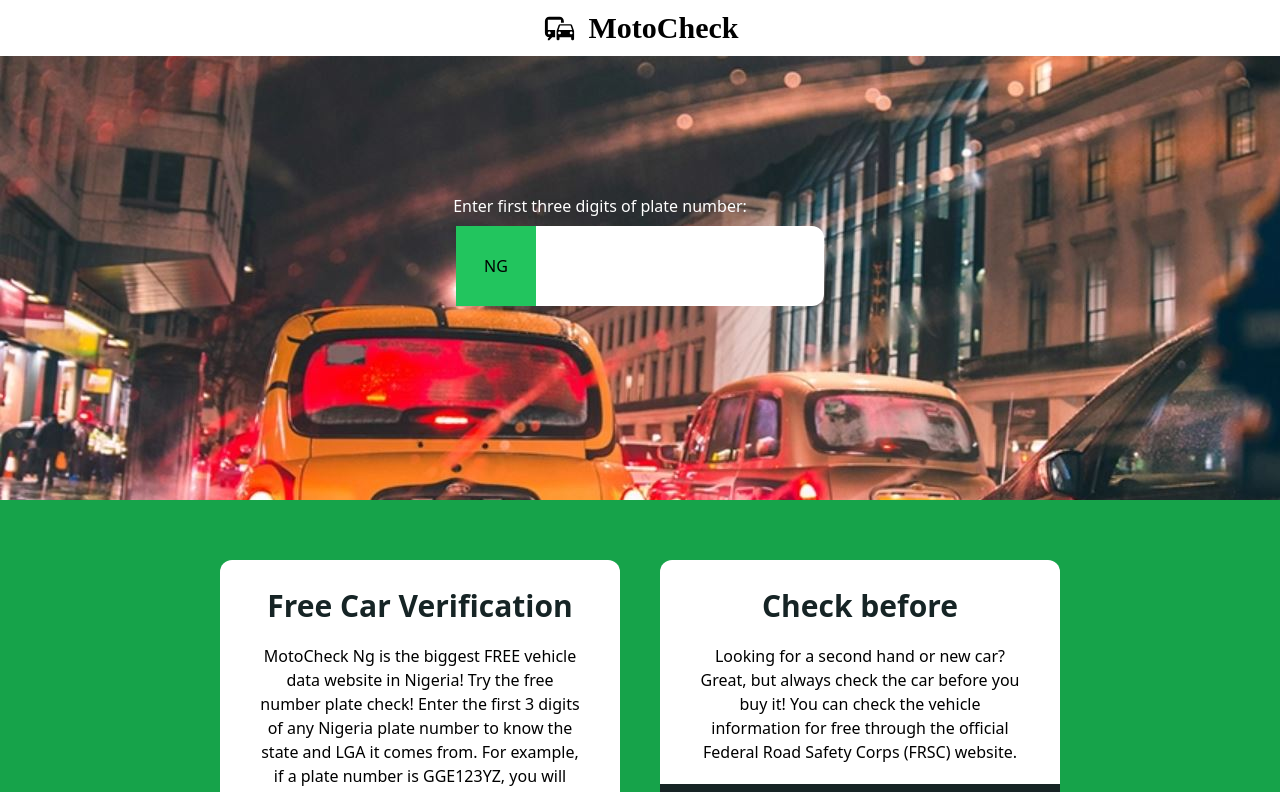
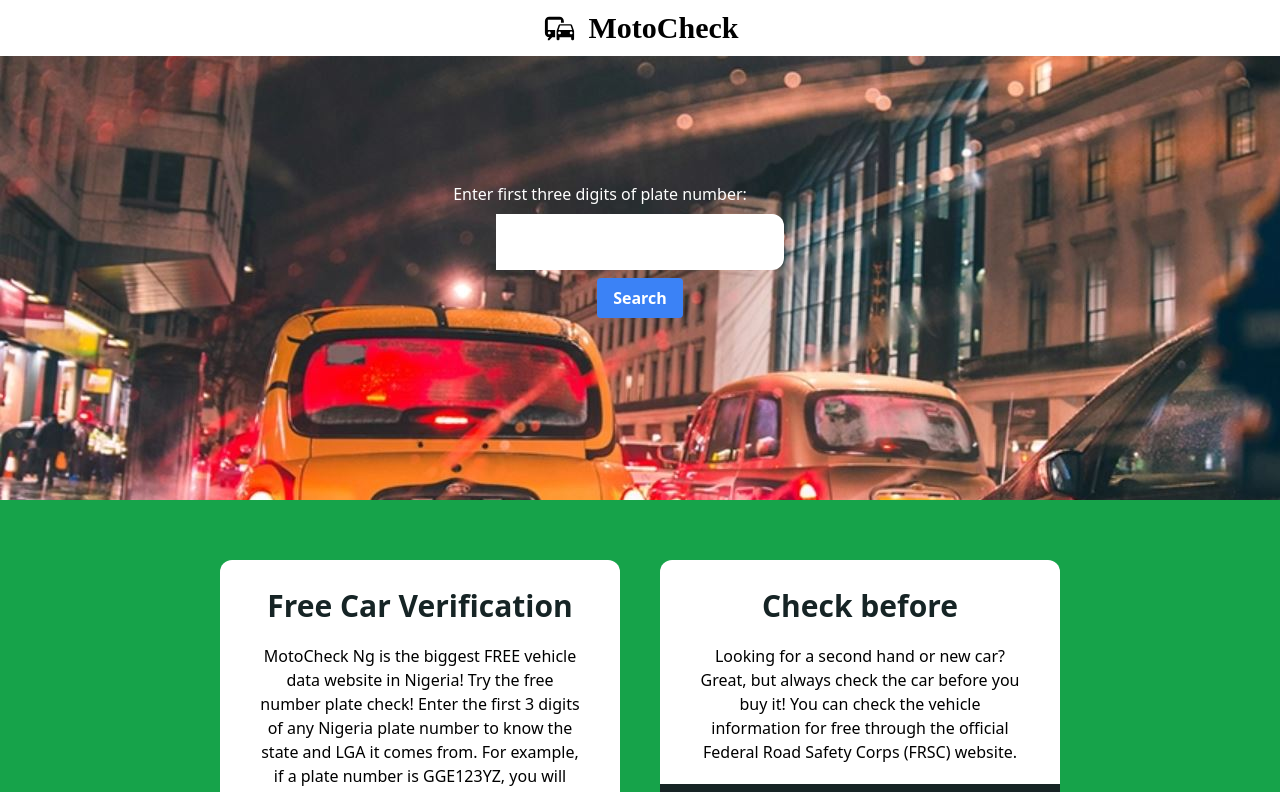
Before and after one commit to Tomiwakukoyi/motocheck, a Next.js app: page / in a window 1280 px wide. Shown: the top 792 px of the page. Built offline with nearby package versions, Linux system fonts and the light colour scheme.

Commit message:
working on the api link to the form

```diff
--- /dev/null
+++ b/app/data/page.js
@@ -0,0 +1,13 @@
+
+import PlateNoDetails from '@/src/components/api-result/plateNoDetails'
+import React from 'react'
+
+const ResultPage = () => {
+  return (
+    <div className=' pt-40'>
+        <PlateNoDetails />
+    </div>
+  )
+}
+
+export default ResultPage
--- /dev/null
+++ b/app/error/page.js
@@ -0,0 +1,13 @@
+
+import ErrorComponent from '@/src/components/api-result/ErrorComponent'
+import React from 'react'
+
+const ErrorPage = () => {
+  return (
+    <div className=' pt-40'>
+        <ErrorComponent />
+    </div>
+  )
+}
+
+export default ErrorPage
--- a/app/page.js
+++ b/app/page.js
@@ -1,13 +1,20 @@
+"use client";
+import React from "react";
+import SearchForm from "@/src/components/home/SearchForm";
+import { AppProvider } from "@/context/searchContext";
 import GeneralInfo from "@/src/components/home/GeneralInfo";
 import HeroSection from "@/src/components/home/HeroSection";
-import SearchForm from "@/src/components/home/SearchForm";
 
-export default function Home() {
+const Home = () => {
   return (
-    <div className="w-screen">
-      <SearchForm />
-      <HeroSection />
-      <GeneralInfo />
-    </div>
+    <AppProvider>
+      <div className="w-screen">
+        <SearchForm />
+        <HeroSection />
+        <GeneralInfo />
+      </div>
+    </AppProvider>
   );
-}
+};
+
+export default Home;
--- /dev/null
+++ b/context/searchContext.js
@@ -0,0 +1,17 @@
+// context.js
+import React, { createContext, useContext, useState } from 'react';
+
+const AppContext = createContext();
+
+export const useAppContext = () => useContext(AppContext);
+
+export const AppProvider = ({ children }) => {
+  const [apiResult, setApiResult] = useState(null);
+  const [apiError, setApiError] = useState(null);
+
+  return (
+    <AppContext.Provider value={{ apiResult, setApiResult, apiError, setApiError }}>
+      {children}
+    </AppContext.Provider>
+  );
+};
--- a/package.json
+++ b/package.json
@@ -13,6 +13,7 @@
     "@emotion/styled": "^11.11.5",
     "@mui/icons-material": "^5.15.14",
     "@mui/material": "^5.15.14",
+    "axios": "^1.6.8",
     "next": "14.1.4",
     "react": "^18",
     "react-dom": "^18"
--- a/src/components/FormTemplate.jsx
+++ /dev/null
@@ -1,15 +0,0 @@
-import React from 'react'
-
-const FormTemplate = () => {
-  return (
-    <div className='  h-300px flex flex-col gap-2 items-center justify-center w-full md:w-500px'>
-      <span className=' text-white mr-20'>Enter first three digits of plate number:</span>
-      <div className=' flex items-center justify-center '>
-        <span className=' bg-green-500 p-7'>NG</span>
-        <input type="text" className=' tracking-widest uppercase  text-center focus:outline-none h-20 w-72 rounded-l-none rounded-xl pl-2 text-2xl  font-bold ' />
-      </div>
-    </div>
-  )
-}
-
-export default FormTemplate
--- /dev/null
+++ b/src/components/api-result/ErrorComponent.jsx
@@ -0,0 +1,12 @@
+import React from "react";
+
+const ErrorComponent = () => {
+  return (
+    <div className=" ">
+      <h1>Error</h1>
+
+    </div>
+  );
+};
+
+export default ErrorComponent;
--- /dev/null
+++ b/src/components/api-result/PlateNoDetails.jsx
@@ -0,0 +1,12 @@
+import React from "react";
+
+const PlateNoDetails = () => {
+  return (
+    <div className="bg-black pt-40">
+      <h1 className=" text-black">Data</h1>
+
+    </div>
+  );
+};
+
+export default PlateNoDetails;
--- a/src/components/home/SearchForm.jsx
+++ b/src/components/home/SearchForm.jsx
@@ -1,10 +1,65 @@
-import Image from "next/image";
-import FormTemplate from "../FormTemplate";
+"use client";
+import React, { useState } from "react";
+import axios from "axios";
+import { useAppContext } from "@/context/searchContext";
+import Link from "next/link";
 
 const SearchForm = () => {
+  const { setApiResult, setApiError } = useAppContext();
+  const [plateNumber, setPlateNumber] = useState("");
+  const { apiResult, apiError } = useAppContext();
+  const handleInputChange = (event) => {
+    setPlateNumber(event.target.value.toUpperCase().slice(0, 3));
+  };
+
+  const handleSubmit = async () => {
+    try {
+      const response = await axios.get(
+        "https://car-verification-nigeria.p.rapidapi.com/platenumberloc.php",
+        {
+          params: {
+            platecodeloc: plateNumber,
+          },
+          headers: {
+            "X-RapidAPI-Key":
+              "1a2e4c92b6msheeec672880a29c4p18457fjsnfebbc9647ca8",
+            "X-RapidAPI-Host": "car-verification-nigeria.p.rapidapi.com",
+          },
+        }
+      );
+      setApiResult(response.data);
+      console.log(response);
+    } catch (error) {
+      console.log(error);
+      setApiError(
+        "An error occurred while fetching data. Please try again later."
+      );
+    }
+  };
+
   return (
-    <div className=" w-screen flex items-center justify-center h-400px md:h-500px bg-[#48595e] md:bg-carBg">
-        <FormTemplate />
+    <div className="w-screen flex items-center justify-center h-400px md:h-500px bg-[#48595e] md:bg-carBg">
+      <div className="h-300px flex flex-col gap-2 items-center justify-center w-full md:w-500px">
+        <span className="text-white mr-20">
+          Enter first three digits of plate number:
+        </span>
+        <div className="flex items-center justify-center rounded-r-xl">
+          <input
+            type="text"
+            className="tracking-widest uppercase text-center focus:outline-none h-14 w-72 rounded-l-none rounded-xl pl-2 text-2xl font-bold"
+            value={plateNumber}
+            onChange={handleInputChange}
+          />
+        </div>
+        <Link href={apiResult ? "/data" : apiError ? "/error" : "#"}>
+          <button
+            className="bg-blue-500 hover:bg-blue-700 text-white font-bold py-2 px-4 rounded"
+            onClick={handleSubmit}
+          >
+            Search
+          </button>
+        </Link>
+      </div>
     </div>
   );
 };
```
Also changed, not shown: src/utils/api/fetchPlateNumberLocation.js (added, +21 -0 lines), 1 other file (tests, documents, lock files or other folders).
